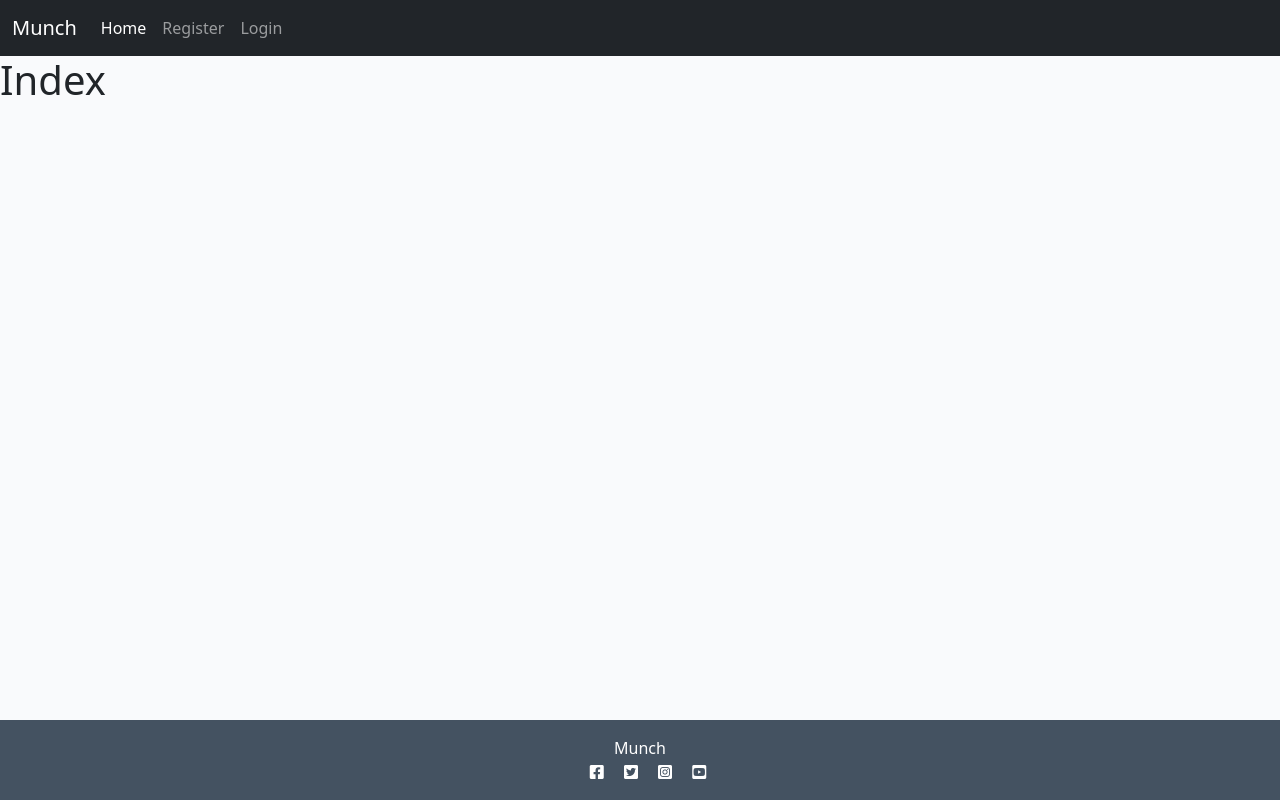
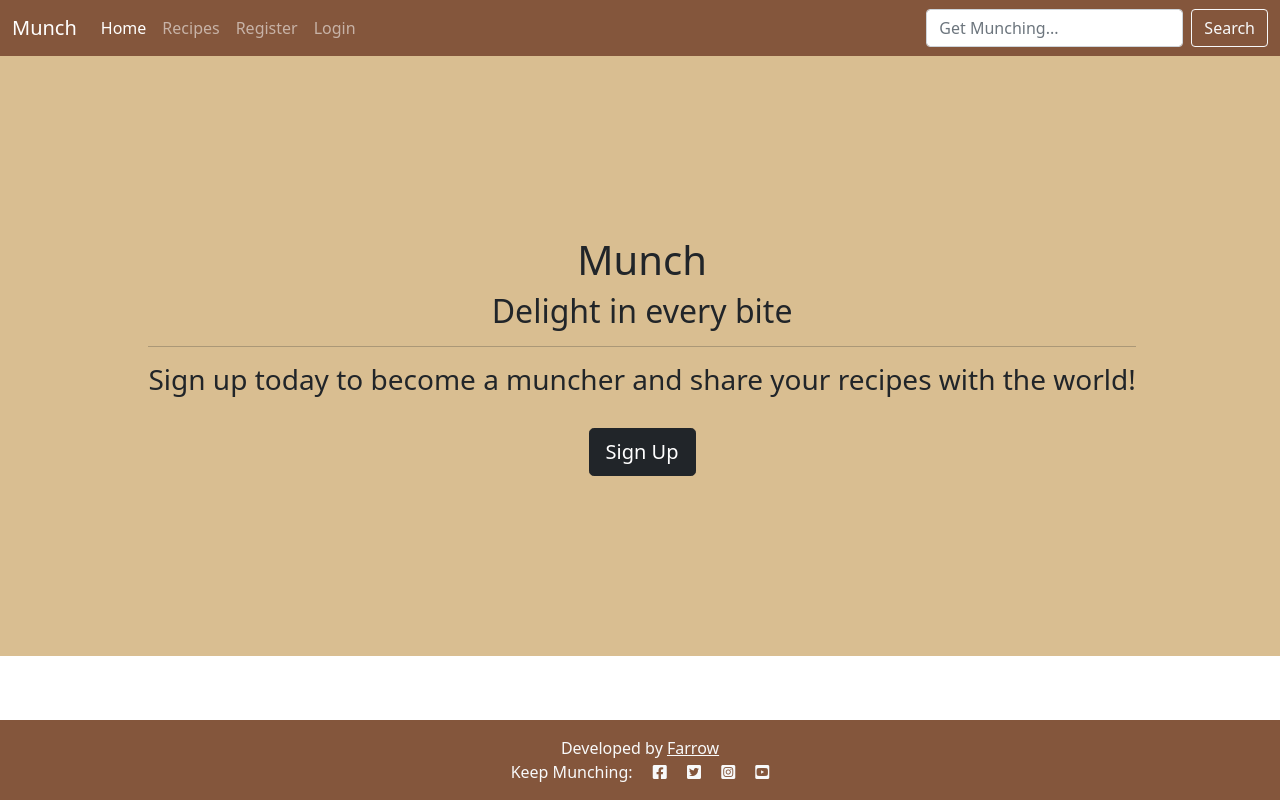
Before and after one commit to Faris-07/Munch, a Django app: page / in a window 1280 px wide. Run offline with Django 3.2, Linux system fonts and the light colour scheme; data that the repository does not hold is empty.

Commit message:
Add jumbotron to index.html page and update navbar content and overall styling

```diff
--- a/static/css/style.css
+++ b/static/css/style.css
@@ -1,134 +1,24 @@
-body {
-    background-color: #F9FAFC;
-}
+.callout-container {
+    height: 75vh;
 
-.brand {
-    font-family: Lato, sans-serif;
-    font-size: 1.4rem;
-    font-weight: 700;
-    color: #4A4A4F;
-}
+    background-color: #D9BE91;
+    /*background: url("") no-repeat bottom right fixed;*/
+    -webkit-background-size: cover;
+    -moz-background-size: cover;
+    -o-background-size: cover;
+    background-size: cover;
 
-.light-bg {
-    background-color: #fff;
-}
+    display: flex;
+    align-items: center;
+    justify-content: center;
 
-.dark-bg {
-    background-color: #445261;
-}
-
-.main-bg {
-    background-color: #F9FAFC;
-}
-
-.card {
-    border: none;
-    background-color: transparent;
-}
-
-.image-container {
     position: relative;
 }
 
-.image-flash {
-    position: absolute;
-    bottom: 5%;
-    min-width: 30%;
-    left: -2px;
-    background-color: #23BBBB;
+.navbar {
+    background-color: #84563C;
 }
 
-.author {
-    color: white;
-    margin: 4px;
-    text-transform: uppercase;
+footer {
+    background-color: #84563C;
 }
-
-.masthead {
-    margin-top: 10px;
-    overflow: hidden;
-    position: relative;
-    display: inline-block;
-    height: 33vh;
-    width: 100%;
-}
-
-.masthead-text {
-    background-color: #445261;
-    color: white;
-    position: relative;
-}
-
-.masthead-image {
-    position: relative;
-    overflow: hidden;
-}
-
-.masthead-image:after {
-    content: "";
-    position: absolute;
-    top: 0;
-    right: 90%;
-    height: 100%;
-    width: 150%;
-    background: #445261;
-    -webkit-transform: skew(15deg);
-    -moz-transform: skew(15deg);
-    transform: skew(15deg);
-    z-index: 100;
-}
-
-.post-link {
-    text-decoration: none;
-    color: #445261;
-}
-
-.post-link:hover,
-.page-link {
-    color: #E84610;
-}
-
-.post-title {
-    margin-top: 20%;
-    margin-left: 5%;
-}
-
-.post-subtitle {
-    margin-left: 5%;
-    color: lightgray;
-}
-
-.btn-signup {
-    background-color: #23BBBB;
-    color: #fff;
-}
-
-.btn-signup:hover,
-.btn-signup:active {
-    background-color: #fff;
-    color: #23BBBB;
-}
-
-.link {
-    color: #23BBBB;
-    text-decoration: none;
-}
-
-.link:hover,
-.link:active {
-    color: #445261;
-    text-decoration: underline;
-}
-
-.btn-like {
-    color: #E84610;
-    border: none;
-    background: transparent;
-}
-
-.btn-like:hover,
-.btn-like:active {
-    color: #E84610;
-    background: transparent;
-    border: none;
-}
--- a/templates/base.html
+++ b/templates/base.html
@@ -24,7 +24,7 @@
 
     <!-- Navigation -->
 
-    <nav class="navbar navbar-expand-lg navbar-dark bg-dark">
+    <nav class="navbar navbar-expand-lg navbar-dark">
         <div class="container-fluid">
             <a class="navbar-brand" href="{% url 'home' %}">Munch</a>
             <button class="navbar-toggler" type="button" data-bs-toggle="collapse" data-bs-target="#navbarText"
@@ -38,9 +38,15 @@
                     </li>
                     {% if user.is_authenticated %}
                     <li class="nav-item">
+                        <a class="nav-link" href="#">Recipes</a>
+                    </li>
+                    <li class="nav-item">
                         <a class="nav-link" href="#">Logout</a>
                     </li>
                     {% else %}
+                    <li class="nav-item">
+                        <a class="nav-link" href="#">Recipes</a>
+                    </li>
                     <li class="nav-item">
                         <a class="nav-link" href="#">Register</a>
                     </li>
@@ -49,6 +55,10 @@
                     </li>
                     {% endif %}
                 </ul>
+                <form class="d-flex" role="search">
+                    <input class="form-control me-2" type="search" placeholder="Get Munching..." aria-label="Search">
+                    <button class="btn btn-outline-light" type="submit">Search </button>
+                </form>
             </div>
         </div>
     </nav>
@@ -60,13 +70,13 @@
     </main>
 
     <!-- Footer -->
-    <footer class="footer mt-auto py-3 dark-bg">
-        <p class="m-0 text-center text-white">Munch</p>
-        <p class="m-0 text-center text-white">
-        <i class="fab fa-facebook-square ms-3"></i>
-        <i class="fab fa-twitter-square ms-3"></i>
-        <i class="fab fa-instagram-square ms-3"></i>
-        <i class="fab fa-youtube-square ms-3"></i></p>
+    <footer class="footer mt-auto py-3">
+        <p class="m-0 text-center text-light">Developed by <a href='https://github.com/Faris-07' class="link-light"
+                target="_onblank">Farrow</a></p>
+        <p class="m-0 text-center text-light">Keep Munching: <i class="fab fa-facebook-square ms-3"></i>
+            <i class="fab fa-twitter-square ms-3"></i>
+            <i class="fab fa-instagram-square ms-3"></i>
+            <i class="fab fa-youtube-square ms-3"></i></p>
     </footer>
 </body>
 
--- a/templates/index.html
+++ b/templates/index.html
@@ -2,6 +2,26 @@
 
 {% block content %}
 
-<h1>Index</h1>
+<div class="container-fluid callout-container">
+    <!-- Callout -->
+    <div class="opaque-overlay">&nbsp;</div>
+    <div class="row">
+        <div class="col-12">
+            <section class="callout jumbotron text-center">
+                <h1 class="jumbotron-header">Munch</h1>
+                <h2 class="jumbotron-header">Delight in every bite</h2>
+                <hr class="block-divider">
+                {% if user.is_authenticated %}
+                <h3 class="jumbotron-header">Lets Start Munching {{ user }}</h3>
+                <br>
+                <button class="btn btn-lg btn-dark" href="#">Recipes</button>
+                {% else %}
+                <h3 class="jumbotron-header">Sign up today to become a muncher and share your recipes with the world!</h3>
+                <br>
+                <button class="btn btn-lg btn-dark" href="#">Sign Up</button>
+                {% endif %}
+            </section>
+        </div>
+    </div>
 
 {% endblock %}
```
